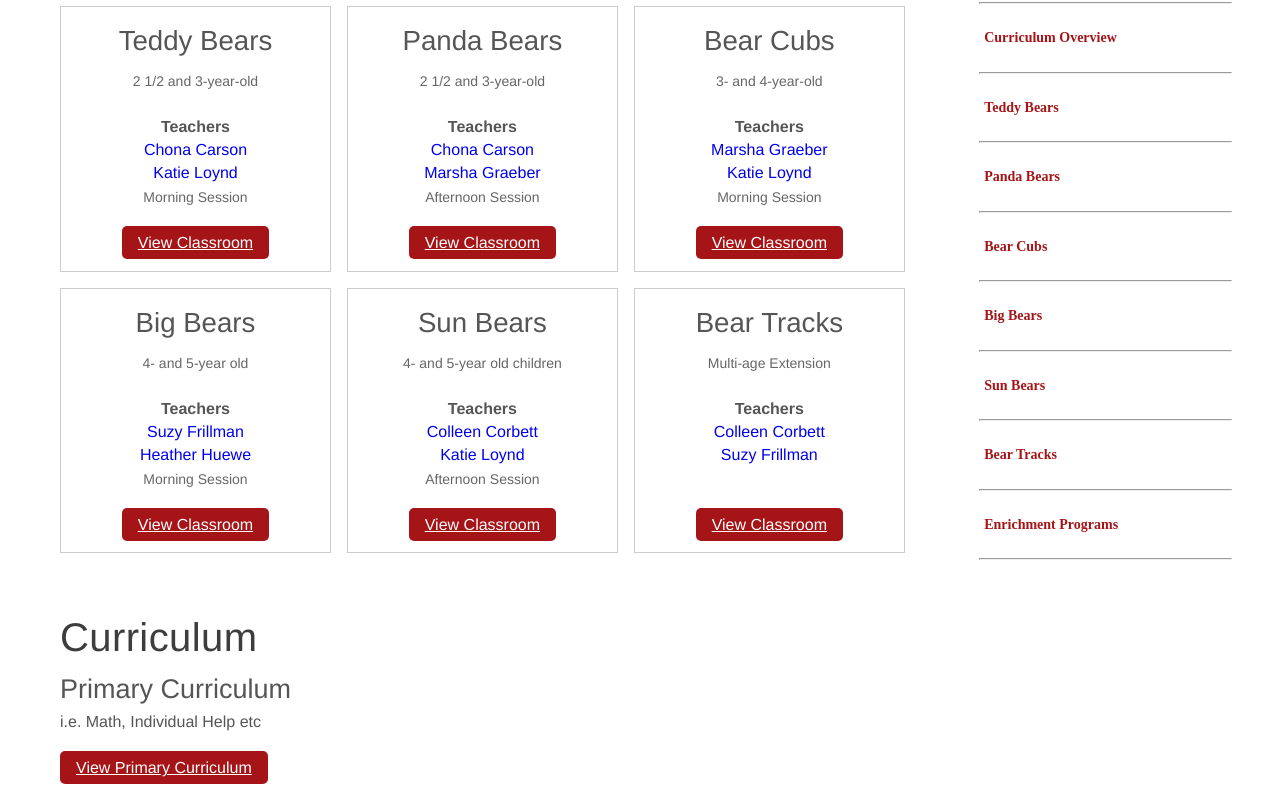
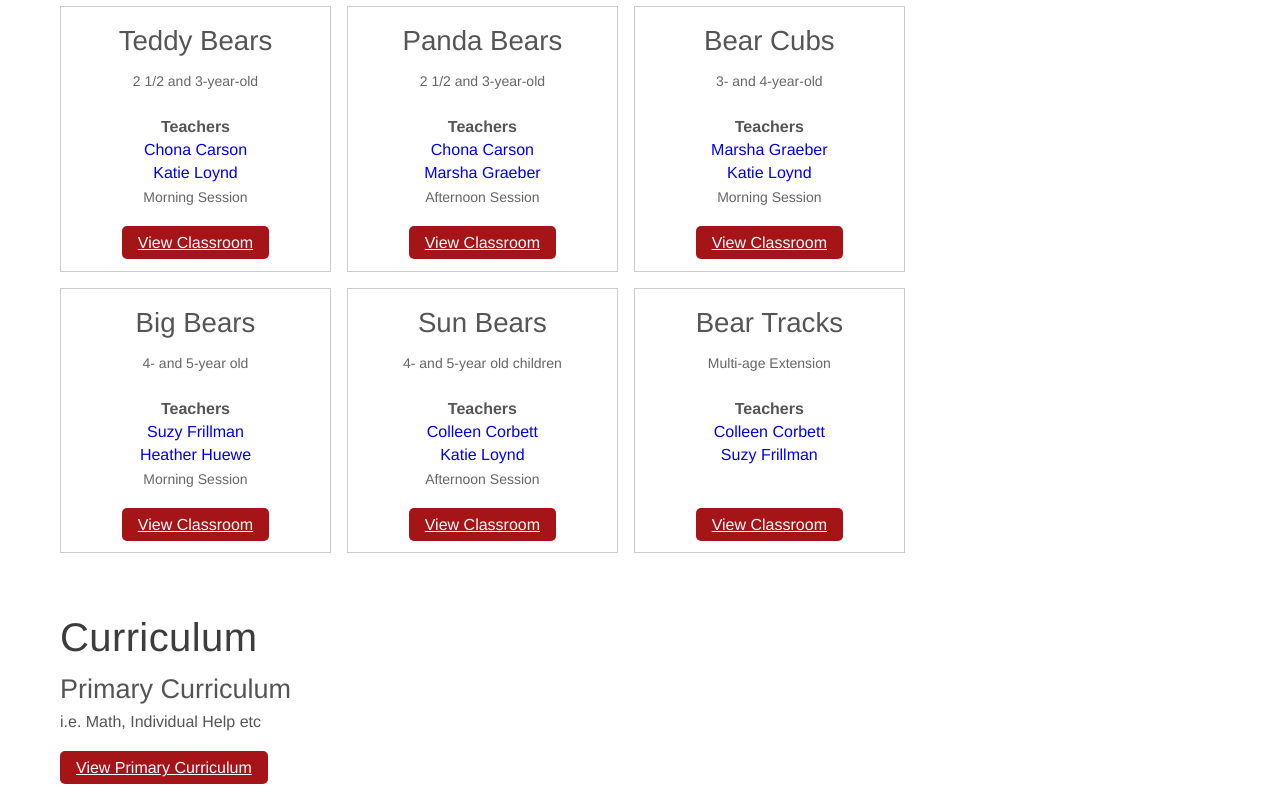
Before and after one commit to CSE256-Spring24/information-foraging-project-group10, a website: page files/learning1.html in a window 1280 px wide. Shown: the part 92-892 px from the top of the page. Drawn offline with nearby package versions, Linux system fonts and the light colour scheme; files that its build step writes are made by us from their sources; files whose address does not match are found by name.

Commit message:
Update learning1.html

```diff
--- a/files/learning1.html
+++ b/files/learning1.html
@@ -86,7 +86,7 @@
                     <div class="info">
                         <h3 class="lowmargin">Primary Curriculum</h3>
                         <p id="pc" class="subheading">i.e. Math, Individual Help etc</p>
-                        <a class="button1" href="downloads/curriculum_overview.pdf">View Primary Curriculum</a>
+                        <a class="button1" href="files/curriculum_overview.html">View Primary Curriculum</a>
                     </div>
 
 
@@ -223,66 +223,6 @@
                 </ul>
             </div>
         </main>
-        <div class="widget-area stick secondary" role="complementary">
-            <ul class="subnav">
-                <li class="page_item page-item-95 page_item_has_children current_page_item">
-                    <a href="files/classrooms.html" aria-current="page">Classrooms</a>
-                    <ul class="children">
-                        <li>
-                            <hr />
-                        </li>
-                        <li class="page_item page-item-10528">
-                            <a href="files/curriculum_overview.html">Curriculum Overview</a>
-                        </li>
-                        <li>
-                            <hr />
-                        </li>
-                        <li class="page_item page-item-106">
-                            <a href="files/teddy_bears.html">Teddy Bears</a>
-                        </li>
-                        <li>
-                            <hr />
-                        </li>
-                        <li class="page_item page-item-108">
-                            <a href="files/panda_bears.html">Panda Bears</a>
-                        </li>
-                        <li>
-                            <hr />
-                        </li>
-                        <li class="page_item page-item-102">
-                            <a href="files/bear_cubs.html">Bear Cubs</a>
-                        </li>
-                        <li>
-                            <hr />
-                        </li>
-                        <li class="page_item page-item-100">
-                            <a href="files/big_bears.html">Big Bears</a>
-                        </li>
-                        <li>
-                            <hr />
-                        </li>
-                        <li class="page_item page-item-104">
-                            <a href="files/sun_bears.html">Sun Bears</a>
-                        </li>
-                        <li>
-                            <hr />
-                        </li>
-                        <li class="page_item page-item-10512">
-                            <a href="files/bear_tracks.html">Bear Tracks</a>
-                        </li>
-                        <li>
-                            <hr />
-                        </li>
-                        <li class="page_item page-item-10514">
-                            <a href="files/enrichment_programs.html">Enrichment Programs</a>
-                        </li>
-                        <li>
-                            <hr />
-                        </li>
-                    </ul>
-                </li>
-            </ul>
-        </div>
     </div>
 
     <ts-load data-name="footer"></ts-load>
```
